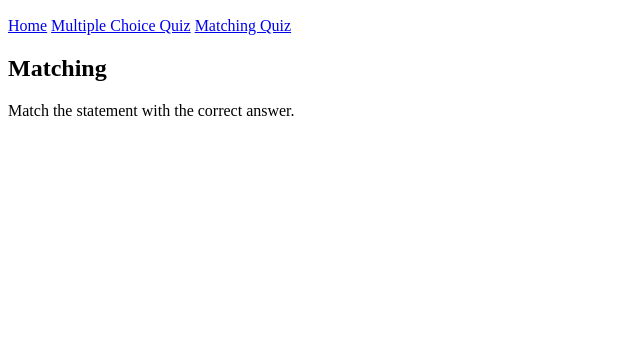
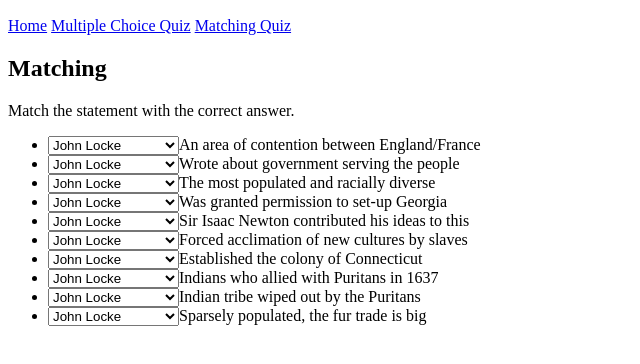
Before and after one commit to josephttran/history, a plain HTML site: page match.html in a window 1280 px wide. Shown: the part 50-414 px from the top of the page, without its empty margins (0-640 px from the left). Drawn offline with Linux system fonts and the light colour scheme.

Commit message:
Display 10 statement to match

```diff
--- a/match.html
+++ b/match.html
@@ -4,6 +4,7 @@
     <meta charset="UTF-8">
     <meta name="viewport" content="width=device-width, initial-scale=1.0">
     <title>Matching Quiz</title>
+    <script src="/scripts/matching.js" defer></script>
 </head>
 <body>
     <aside>
@@ -19,6 +20,8 @@
     <main>
         <h2>Matching</h2>
         <p>Match the statement with the correct answer.</p>
+        <section class="matching-statement">
+        </section>
     </main>
 </body>
 </html>
--- /dev/null
+++ b/scripts/matching.js
@@ -0,0 +1,56 @@
+function getMatchingData() {
+    return fetch('/data/match.json')
+    .then(response => response.json())
+    .catch((error) => console.error('Error:', error));
+}
+
+// display 10 random statement to match
+function displayMatchData(matchingData) {
+    const matchingStatement = document.querySelector('.matching-statement');
+    const select = document.createElement('select');
+    const statementList = [];
+    const answerList = [];
+
+    for (let i = 0; i < 10; i++)
+    {
+        let contain = false;
+
+        while (!contain)
+        {
+            const keys = Object.keys(matchingData);
+            let prop = keys[Math.floor(Math.random() * keys.length)];
+
+            if (answerList.indexOf(prop) == -1)
+            {
+                statementList.push(matchingData[prop]);
+                answerList.push(prop);
+                contain = true;
+            }
+        }
+    }
+
+    answerList.forEach(answer => {
+        const option = document.createElement('option');
+        option.text = answer;
+        option.value = answer;
+        select.add(option)
+    });
+
+    const ul = document.createElement('ul');
+    matchingStatement.appendChild(ul);
+
+    for (let i = 0; i < 10; i++)
+    {
+        const li = document.createElement('li');
+        const newSelectNode = select.cloneNode(true);
+        let randomIndex = Math.floor(Math.random() * statementList.length - 1);
+        const randomStatement = statementList.splice(randomIndex, 1);
+        const textNode = document.createTextNode(randomStatement);
+
+        li.appendChild(newSelectNode);
+        li.appendChild(textNode);
+        ul.appendChild(li)
+    }
+}
+
+getMatchingData().then(data => displayMatchData(data));
```
